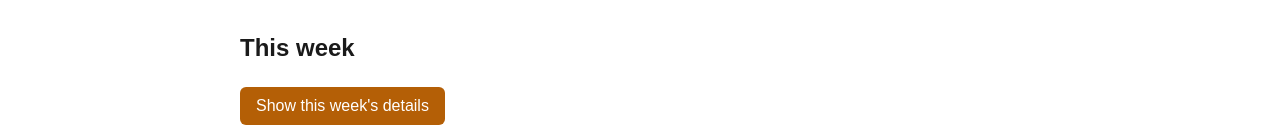
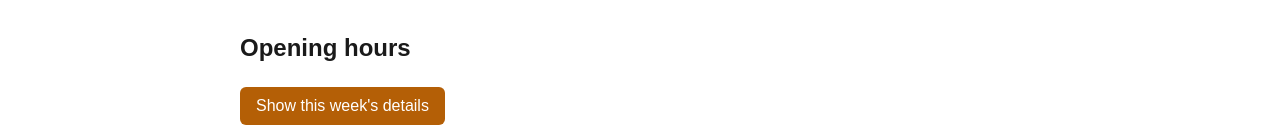
Before and after one commit to zaxmutisya-prog/wa-carlos-restaursant, a plain HTML site: page index.html in a window 1280 px wide. Shown: the part 521-648 px from the top of the page. Drawn offline with Linux system fonts and the light colour scheme.

Commit message:
opening hours

```diff
--- a/index.html
+++ b/index.html
@@ -33,7 +33,7 @@
     </section>
 
     <section>
-      <h2>This week</h2>
+      <h2>Opening hours</h2>
       <button id="toggle-button">Show this week's details</button>
       <div id="details" hidden>
         <p>Details for your user go here.</p>
```
